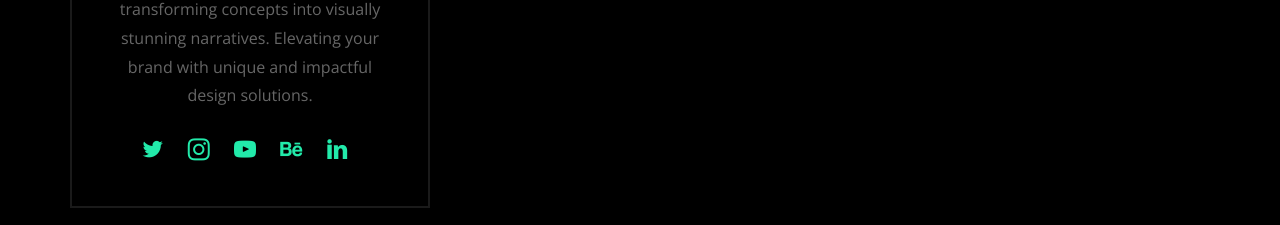
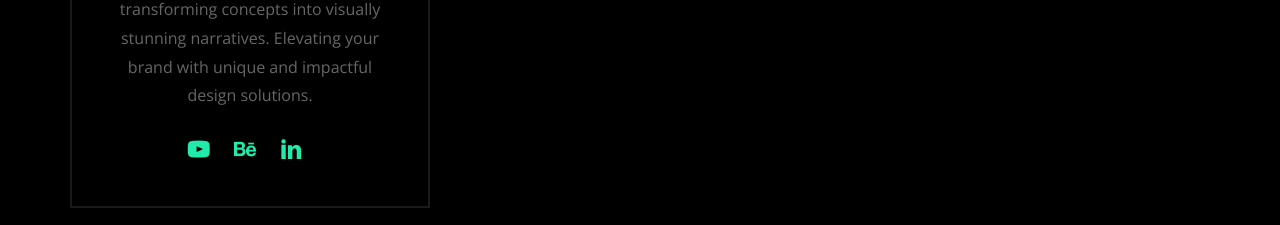
Before and after one commit to stryker77/strydesignstudio.github.io, a website: page about.html in a window 1280 px wide. Shown: the part 1436-1661 px from the top of the page. Drawn offline with nearby package versions, Linux system fonts and the light colour scheme; files whose address does not match are found by name.

Commit message:
Update about.html

```diff
--- a/about.html
+++ b/about.html
@@ -125,9 +125,7 @@
               <p><small>Graphic Designer</small></p>
               <p> Passionate about visual storytelling, striving to breathe life into ideas through captivating graphics. With a keen eye for detail and a commitment to creativity, Specializing in transforming concepts into visually stunning narratives. Elevating your brand with unique and impactful design solutions.</p>
               <ul class="probootstrap-social">
-               <li><a href="https://twitter.com/stryker__77"><i class="icon-twitter"></i></a></li>
-            <li><a href="https://www.instagram.com/stryker__77/"><i class="icon-instagram2"></i></a></li>
-            <li><a href="https://www.youtube.com/@stryker77x"><i class="icon-youtube"></i></a></li>
+             <li><a href="https://www.youtube.com/@stryker77x"><i class="icon-youtube"></i></a></li>
             <li><a href="https://www.behance.net/thamanmandanna"><i class="icon-behance"></i></a></li>
             <li><a href="https://www.linkedin.com/in/thaman-kc/"><i class="icon-linkedin"></i></a></li>
               </ul>
```
